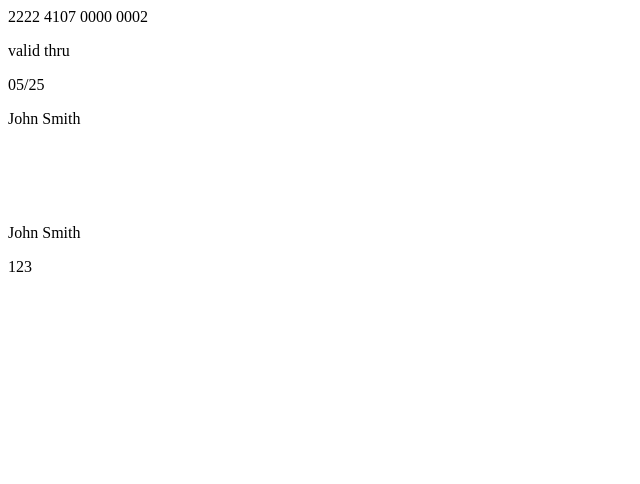
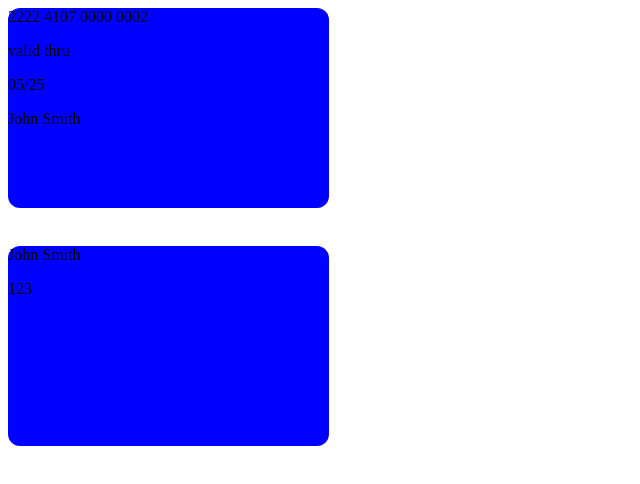
Before and after one commit to MasterCoderx/credit-card, a plain HTML site: page index.html in a window 1280 px wide. Shown: the whole page, without its empty margins (0-640 px from the left). Drawn offline with Linux system fonts and the light colour scheme.

Commit message:
Added credit card background color

```diff
--- a/styles.css
+++ b/styles.css
@@ -1,4 +1,13 @@
 .credit-card.credit-card-front {
     width: 85mm;
     height: 53mm;
+    border-radius: 3.18mm;
+    background-color: blue;
 }
+.credit-card.credit-card-back {
+    margin-top: 10mm;
+    width: 85mm;
+    height: 53mm;
+    border-radius: 3.18mm;
+    background-color: blue;
+}
```
